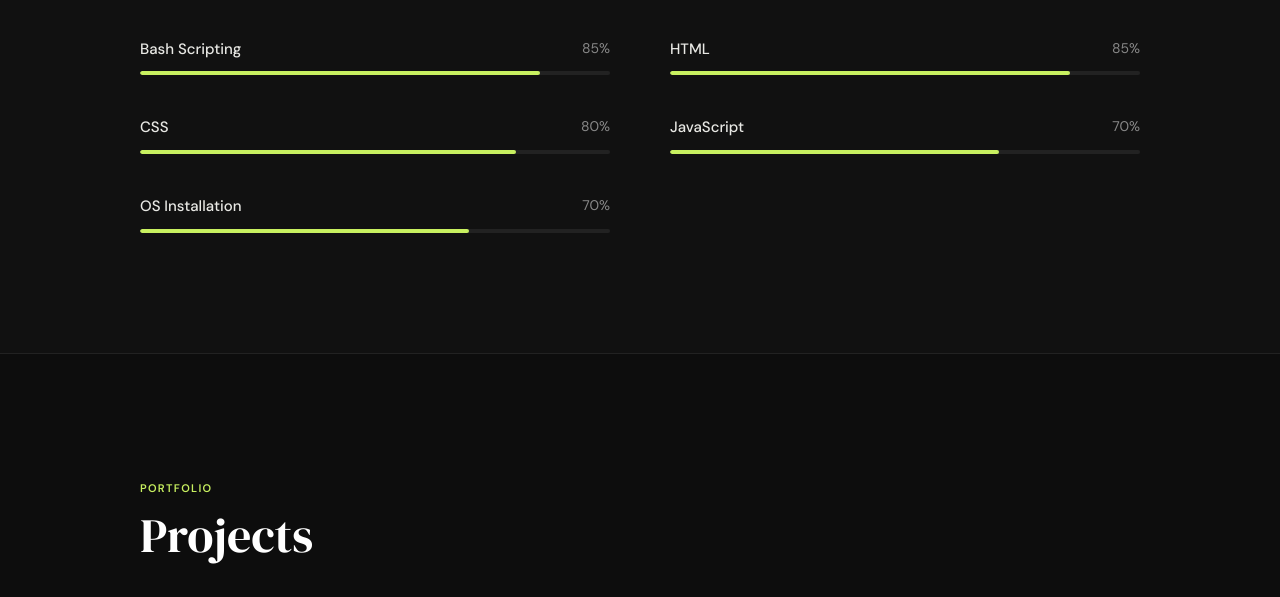
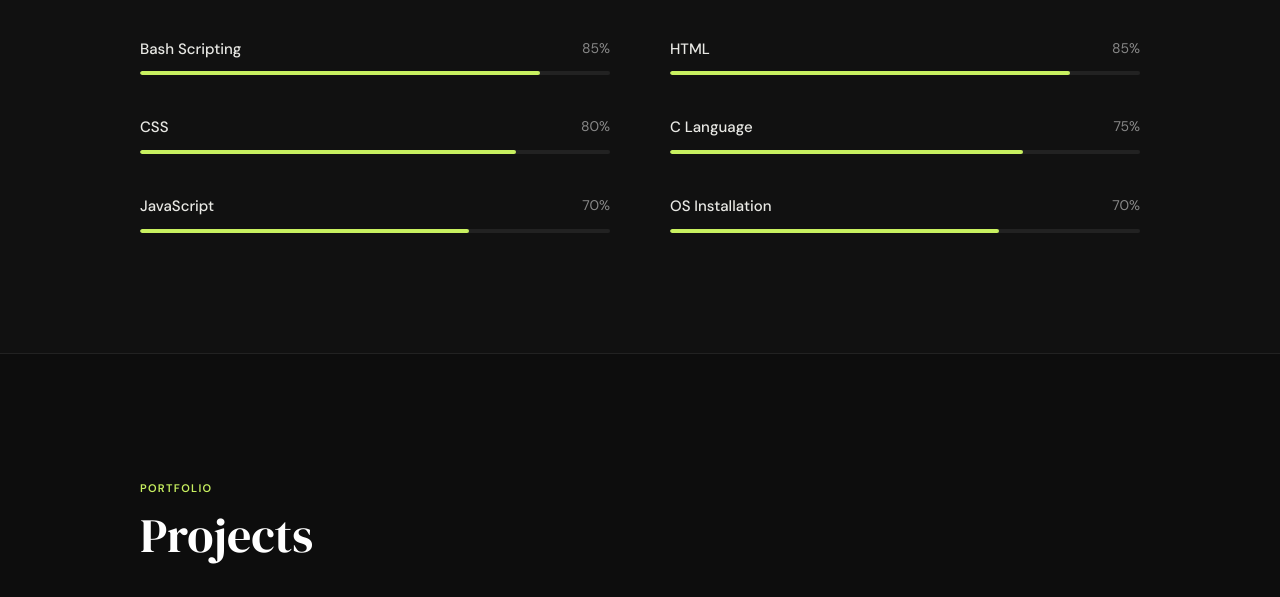
Before and after one commit to v1ckyfrfr/portfolio-vicky, a plain HTML site: page src/index.html in a window 1280 px wide. Shown: the part 2920-3517 px from the top of the page. Drawn offline with nearby package versions, Linux system fonts and the light colour scheme.

Commit message:
Update skills

```diff
--- a/src/index.html
+++ b/src/index.html
@@ -363,6 +363,13 @@
             </div>
             <div class="skill-track"><div class="skill-fill"></div></div>
           </div>
+          <div class="skill-item" data-pct="75">
+            <div class="skill-top">
+              <span class="skill-name">C Language</span>
+              <span class="skill-pct">75%</span>
+            </div>
+            <div class="skill-track"><div class="skill-fill"></div></div>
+          </div>
           <div class="skill-item" data-pct="70">
             <div class="skill-top">
               <span class="skill-name">JavaScript</span>
```
